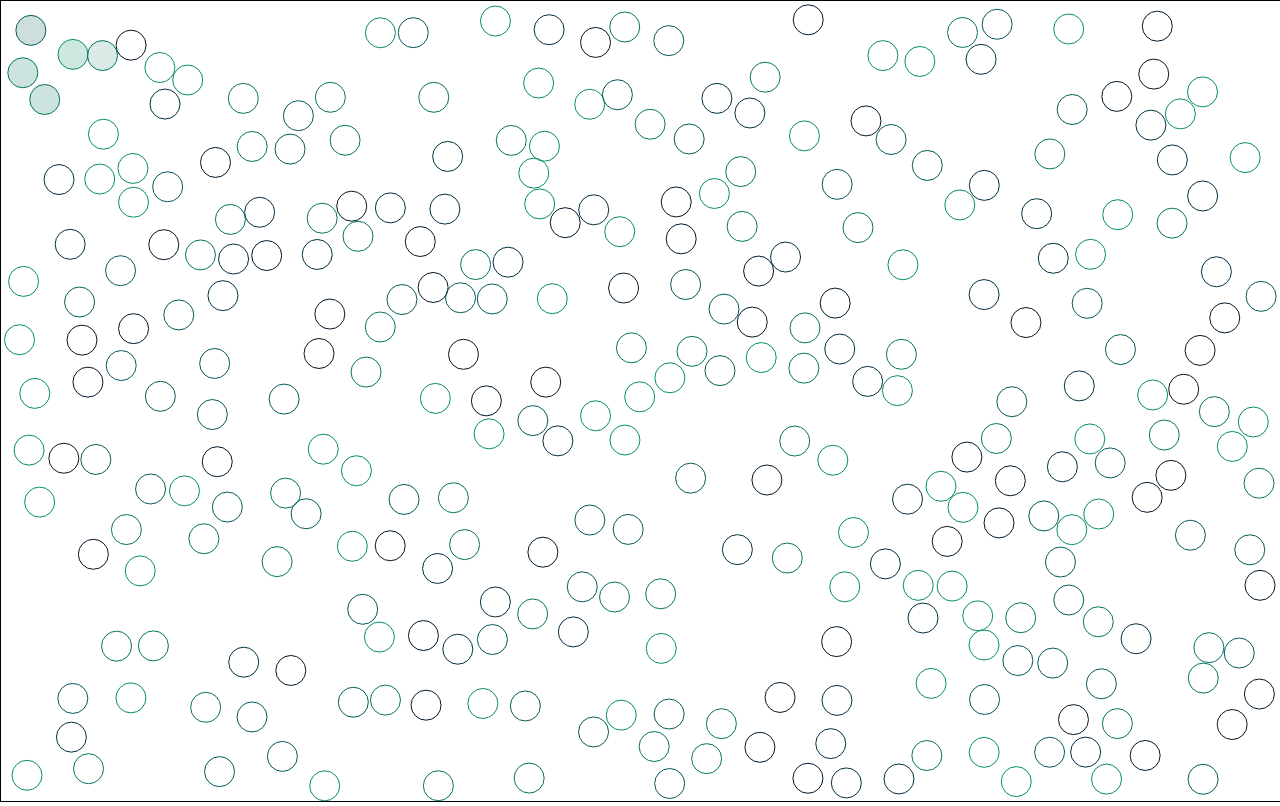
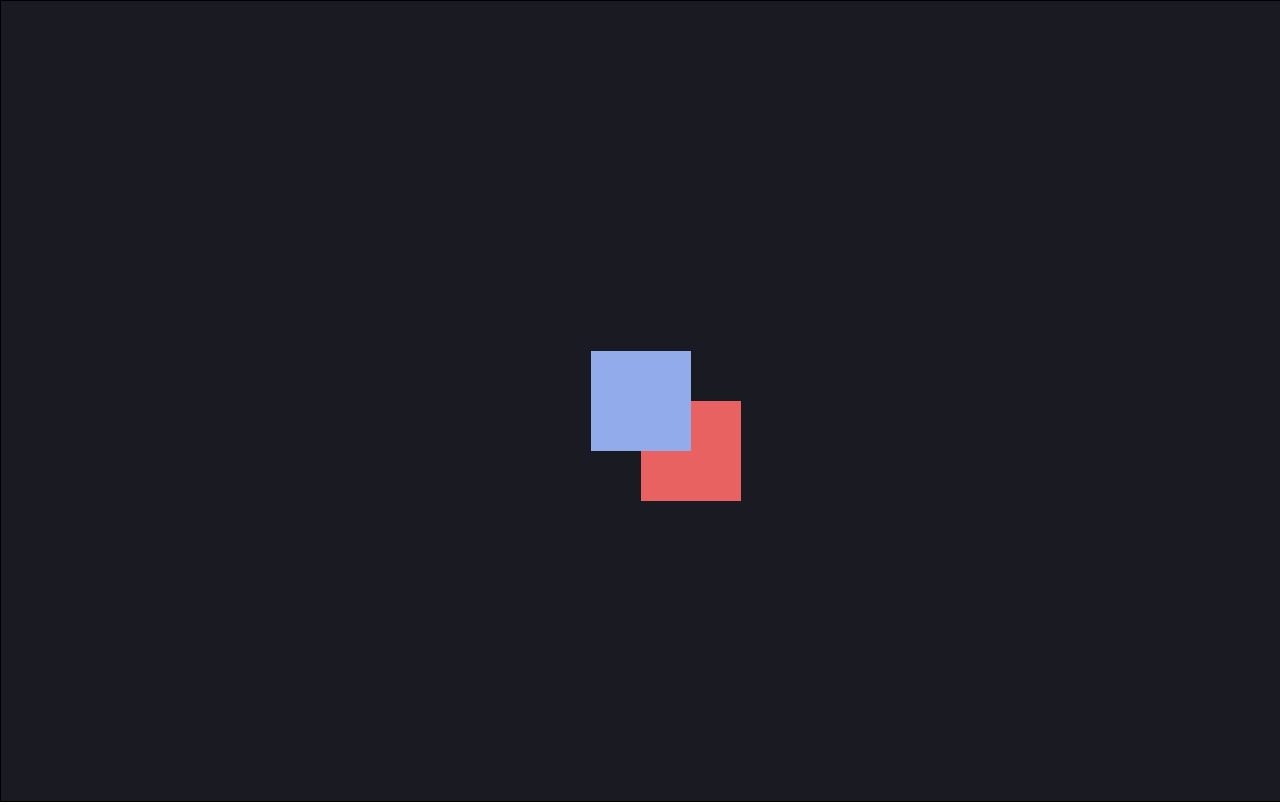
Before and after one commit to Nemesai38/canvas, a plain HTML site: page index.html in a window 1280 px wide. Drawn offline with Linux system fonts and the light colour scheme.

Commit message:
rectangle collision commit

```diff
--- a/index.html
+++ b/index.html
@@ -15,7 +15,7 @@
             margin: 0;
         }
     </style>
-    <script src="collisions2.js" defer></script>
+    <script src="rectcollision.js" defer></script>
 </head>
 <body>
 
--- /dev/null
+++ b/rectcollision.js
@@ -0,0 +1,64 @@
+
+var canvas = document.querySelector('canvas');
+var c = canvas.getContext('2d')
+
+canvas.width = innerWidth;
+canvas.height = innerHeight;
+
+var mouse = {
+    x: innerWidth / 2,
+    y: innerHeight / 2,
+}
+
+var colors = [
+    '#011526',
+    '#012E40',
+    '#025959',
+    '#02735E',
+    '#038C65',
+];
+
+// Event Listeners
+
+window.addEventListener('mousemove', function (e) {
+    mouse.x = e.clientX;
+    mouse.y = e.clientY;
+});
+
+window.addEventListener('resize', () => {
+    canvas.width = innerWidth;
+    canvas.height = innerHeight;
+});
+
+
+// Animation Loop
+function animate() {
+    requestAnimationFrame(animate);
+    c.fillStyle = '#1A1A23';
+    c.fillRect(0, 0, canvas.width, canvas.height);
+
+    const blueRectanglesX = canvas.width / 2 - 50;
+
+    if (
+        mouse.x + 100 >= blueRectanglesX &&
+        mouse.x <= blueRectanglesX + 100 &&
+        mouse.y + 100 >= canvas.height / 2 - 50 &&
+        mouse.y <= canvas.height / 2 - 50 + 100
+    ) {
+        console.log('colliding');
+    }
+
+
+    // red rectangle
+    c.fillStyle = '#E86262'
+    c.fillRect(mouse.x, mouse.y, 100, 100)
+
+
+    // blue rectangle
+    c.fillStyle = '#92ABEA';
+    c.fillRect(canvas.width / 2 - 50, canvas.height / 2 - 50, 100, 100);
+
+
+};
+
+animate();
```
